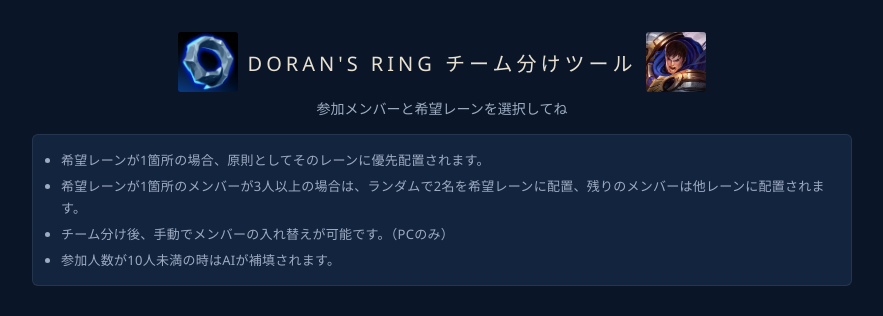
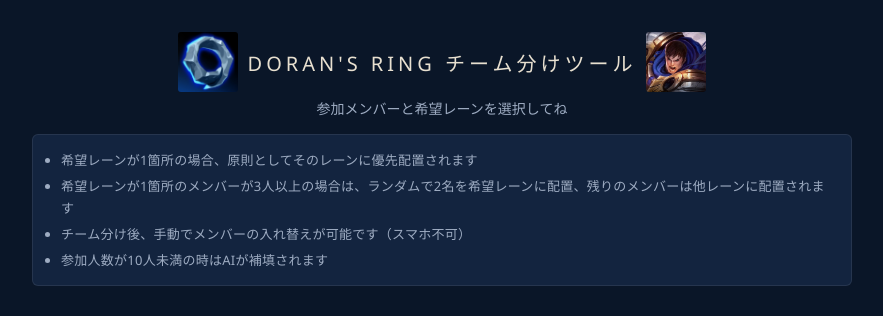
Before and after one commit to pipipi862/lol-team-maker, a React (Vite) app: page / in a window 1280 px wide. Shown: the top 316 px of the page, without its empty margins (198-1081 px from the left). Built offline with nearby package versions, Linux system fonts and the light colour scheme.

Commit message:
テキスト修正

```diff
--- a/src/App.jsx
+++ b/src/App.jsx
@@ -96,10 +96,10 @@
           参加メンバーと希望レーンを選択してね
         </p>
         <ul className={styles.notes}>
-  <li>希望レーンが1箇所の場合、原則としてそのレーンに優先配置されます。</li>
-  <li>希望レーンが1箇所のメンバーが3人以上の場合は、ランダムで2名を希望レーンに配置、残りのメンバーは他レーンに配置されます。</li>
-    <li>チーム分け後、手動でメンバーの入れ替えが可能です。（PCのみ）</li>
-  <li>参加人数が10人未満の時はAIが補填されます。</li>
+  <li>希望レーンが1箇所の場合、原則としてそのレーンに優先配置されます</li>
+  <li>希望レーンが1箇所のメンバーが3人以上の場合は、ランダムで2名を希望レーンに配置、残りのメンバーは他レーンに配置されます</li>
+    <li>チーム分け後、手動でメンバーの入れ替えが可能です（スマホ不可）</li>
+  <li>参加人数が10人未満の時はAIが補填されます</li>
 
 </ul>
       </header>
--- a/src/components/TeamResult.jsx
+++ b/src/components/TeamResult.jsx
@@ -93,7 +93,7 @@
     <div className={styles.wrapper}>
       <div className={styles.header}>
         <p className={styles.label}>チーム分け結果</p>
-        <p className={styles.hint}>・ドラッグ＆ドロップでメンバーを入れ替えできます（PCのみ）</p>
+        <p className={styles.hint}>・ドラッグ＆ドロップでメンバーを入れ替えできます（スマホ不可）</p>
       </div>
 
       <div className={styles.grid}>
```
